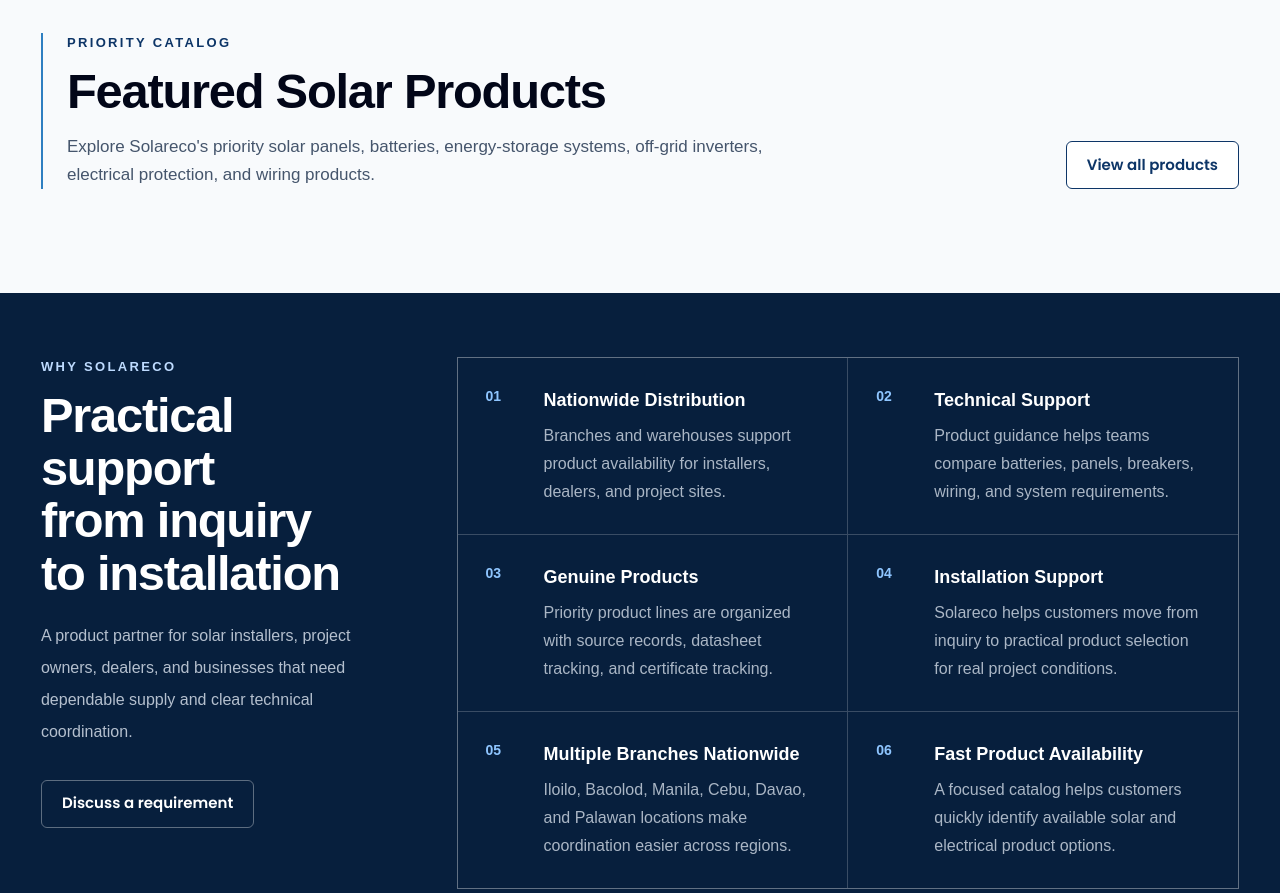
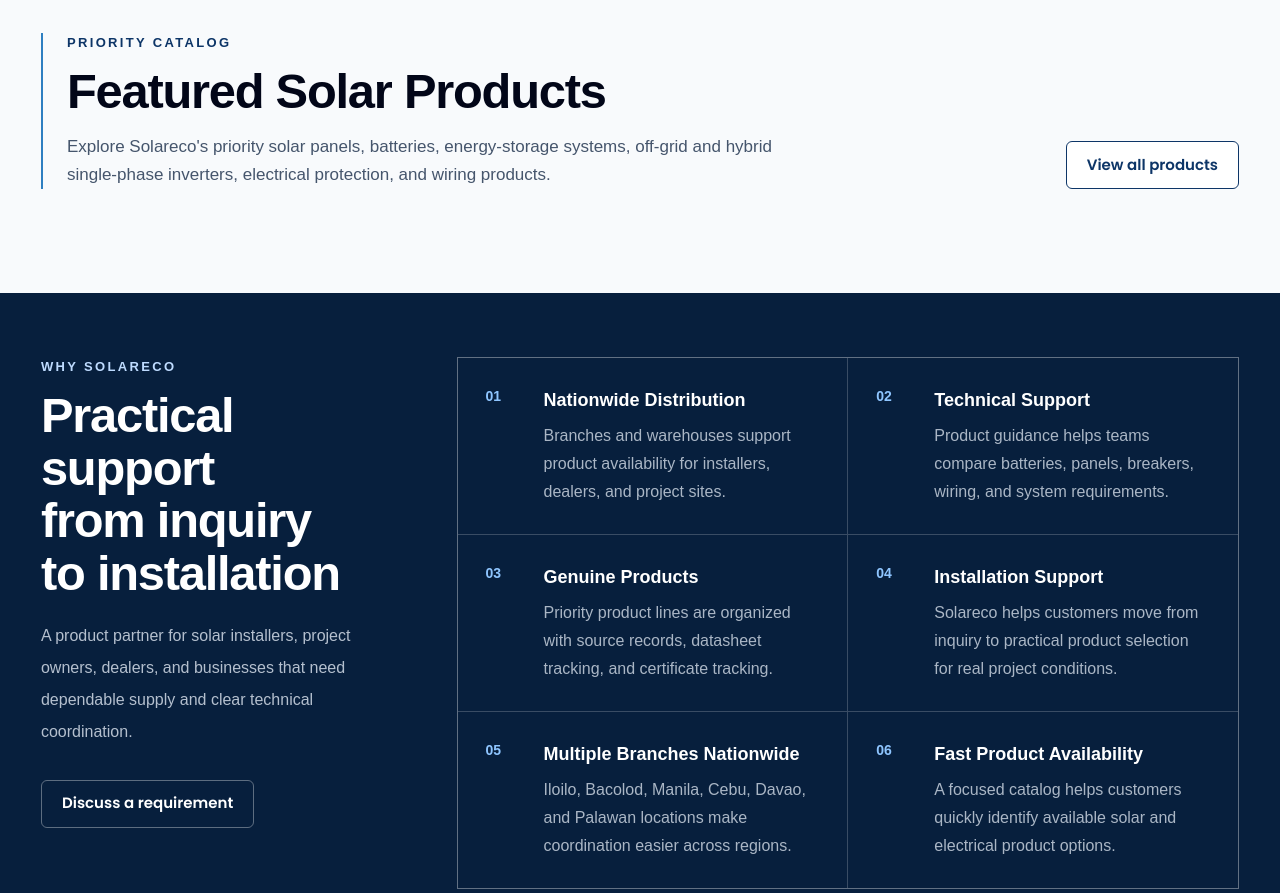
Before and after one commit to SolarecoPhilippines/solareco-website, a Next.js app: page / in a window 1280 px wide. Shown: the part 2920-3813 px from the top of the page. Built offline with nearby package versions, Linux system fonts and the light colour scheme; a web font is replaced by a local one.

Commit message:
Correct LuxPower inverter classifications

```diff
--- a/app/page.tsx
+++ b/app/page.tsx
@@ -62,6 +62,10 @@
   {
     category: "Off-Grid Solar Inverters",
     description: "Off-grid inverter product options for product-selection and project-supply inquiries.",
+  },
+  {
+    category: "Hybrid Single-Phase Inverters",
+    description: "Hybrid single-phase inverter options for product-selection and quotation inquiries.",
   },
   {
     category: "Solar Panels",
@@ -212,7 +216,7 @@
       <section className="section-shell bg-slate-50">
         <Container>
           <div className="flex flex-col gap-6 lg:flex-row lg:items-end lg:justify-between">
-            <SectionTitle eyebrow="Priority catalog" title="Featured Solar Products" description="Explore Solareco's priority solar panels, batteries, energy-storage systems, off-grid inverters, electrical protection, and wiring products." />
+            <SectionTitle eyebrow="Priority catalog" title="Featured Solar Products" description="Explore Solareco's priority solar panels, batteries, energy-storage systems, off-grid and hybrid single-phase inverters, electrical protection, and wiring products." />
             <Button href="/products" variant="secondary" className="w-fit">View all products</Button>
           </div>
           <div className="mt-10 grid gap-5 md:grid-cols-2 xl:grid-cols-12">
--- a/src/components/Header.tsx
+++ b/src/components/Header.tsx
@@ -24,6 +24,10 @@
     label: "All-in-One Energy Storage System",
   },
   { href: "/products?category=off-grid-solar-inverters", label: "Off-Grid Solar Inverters" },
+  {
+    href: "/products?category=hybrid-single-phase-inverters",
+    label: "Hybrid Single-Phase Inverters",
+  },
   { href: "/products?category=electrical-protection", label: "Electrical Protection" },
   { href: "/products?category=solar-wiring", label: "Solar Wiring" },
 ] as const;
--- a/src/components/ProductCategoryNavigation.tsx
+++ b/src/components/ProductCategoryNavigation.tsx
@@ -19,6 +19,7 @@
   "Lithium Batteries",
   "All-in-One Energy Storage System",
   "Off-Grid Solar Inverters",
+  "Hybrid Single-Phase Inverters",
   "Electrical Protection",
   "Solar Wiring",
   "Solar Lighting",
@@ -30,6 +31,7 @@
   "Lithium Batteries": "Lithium Batteries",
   "All-in-One Energy Storage System": "All-in-One ESS",
   "Off-Grid Solar Inverters": "Off-Grid Solar Inverters",
+  "Hybrid Single-Phase Inverters": "Hybrid Single-Phase Inverters",
   "Electrical Protection": "Breakers & Protection",
   "Solar Wiring": "Wires & Cables",
   "Solar Lighting": "Solar Lights",
--- a/src/data/products.ts
+++ b/src/data/products.ts
@@ -2,6 +2,7 @@
   | "Lithium Batteries"
   | "All-in-One Energy Storage System"
   | "Off-Grid Solar Inverters"
+  | "Hybrid Single-Phase Inverters"
   | "Solar Panels"
   | "Electrical Protection"
   | "Solar Wiring"
@@ -150,40 +151,38 @@
   {
     slug: "luxpower-gen2-lb-eu-6kw",
     name: "LuxPower GEN2-LB-EU 6kW",
-    category: "Off-Grid Solar Inverters",
+    category: "Hybrid Single-Phase Inverters",
     published: true,
     imageFolders: ["luxpower/gen2-lb-eu-6kw"],
     primaryImage: "luxpower-gen2-lb-eu-6kw.svg",
-    secondaryLabel: "Off-Grid Solar Inverter",
-    summary: "LuxPower off-grid solar inverter product for product-selection and quotation inquiries.",
-    description:
-      "LuxPower GEN2-LB-EU 6kW is available for product inquiries through Solareco. Request the latest approved technical documentation before system selection.",
+    secondaryLabel: "Hybrid Single-Phase Inverter",
+    summary: "LuxPower hybrid single-phase inverter for product-selection and quotation inquiries.",
+    description: "LuxPower hybrid single-phase inverter for product-selection and quotation inquiries.",
     keyDetails: [
       "Manufacturer: LuxPower",
       "Model: GEN2-LB-EU 6kW",
-      "Product type: Off-Grid Solar Inverter",
+      "Product type: Hybrid Single-Phase Inverter",
       "Contact Solareco for verified technical documentation",
     ],
-    productType: "Off-Grid Solar Inverter",
+    productType: "Hybrid Single-Phase Inverter",
   },
   {
     slug: "luxpower-gen2-lb-eu-12kw",
     name: "LuxPower GEN2-LB-EU 12kW",
-    category: "Off-Grid Solar Inverters",
+    category: "Hybrid Single-Phase Inverters",
     published: true,
     imageFolders: ["luxpower/gen2-lb-eu-12kw"],
     primaryImage: "luxpower-gen2-lb-eu-12kw.svg",
-    secondaryLabel: "Off-Grid Solar Inverter",
-    summary: "LuxPower off-grid solar inverter product for product-selection and quotation inquiries.",
-    description:
-      "LuxPower GEN2-LB-EU 12kW is available for product inquiries through Solareco. Request the latest approved technical documentation before system selection.",
+    secondaryLabel: "Hybrid Single-Phase Inverter",
+    summary: "LuxPower hybrid single-phase inverter for product-selection and quotation inquiries.",
+    description: "LuxPower hybrid single-phase inverter for product-selection and quotation inquiries.",
     keyDetails: [
       "Manufacturer: LuxPower",
       "Model: GEN2-LB-EU 12kW",
-      "Product type: Off-Grid Solar Inverter",
+      "Product type: Hybrid Single-Phase Inverter",
       "Contact Solareco for verified technical documentation",
     ],
-    productType: "Off-Grid Solar Inverter",
+    productType: "Hybrid Single-Phase Inverter",
   },
   {
     slug: "sako-all-in-one",
@@ -303,6 +302,7 @@
   "Lithium Batteries",
   "All-in-One Energy Storage System",
   "Off-Grid Solar Inverters",
+  "Hybrid Single-Phase Inverters",
   "Solar Panels",
   "Electrical Protection",
   "Solar Wiring",
```
